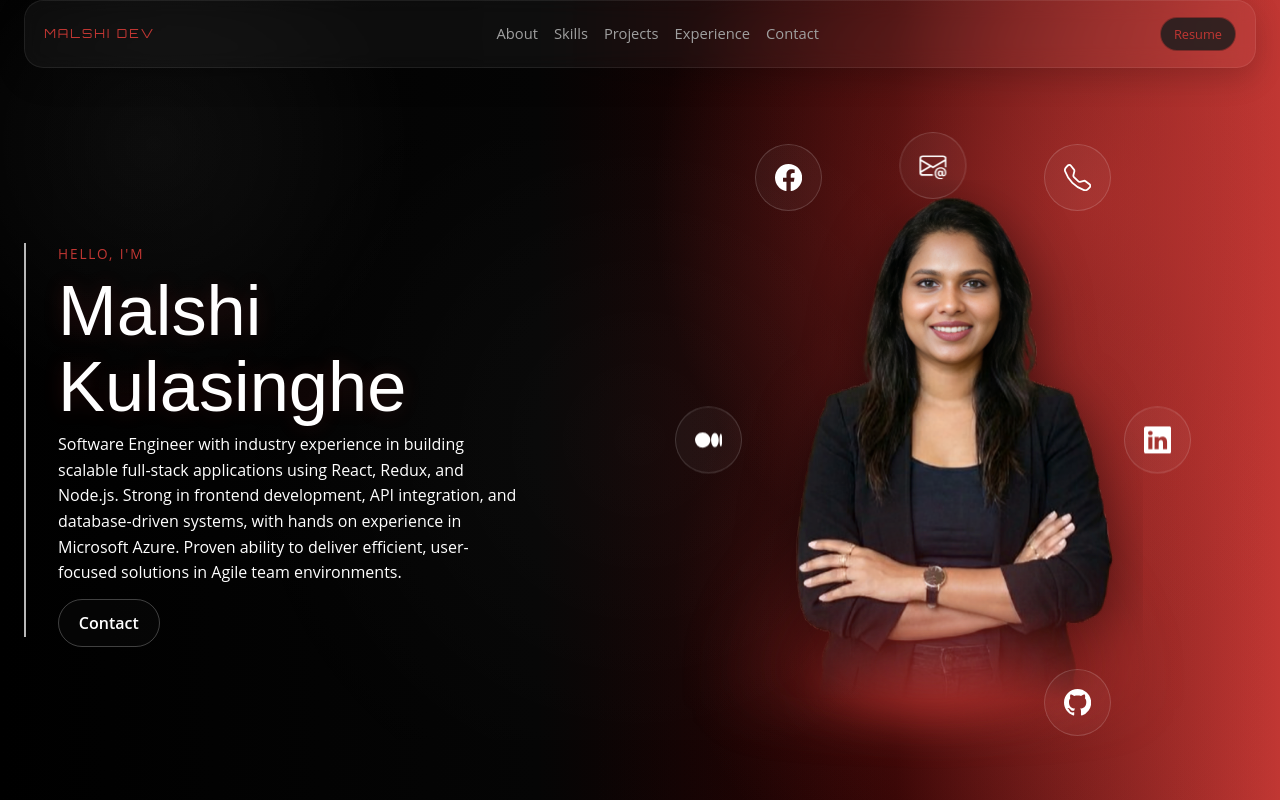
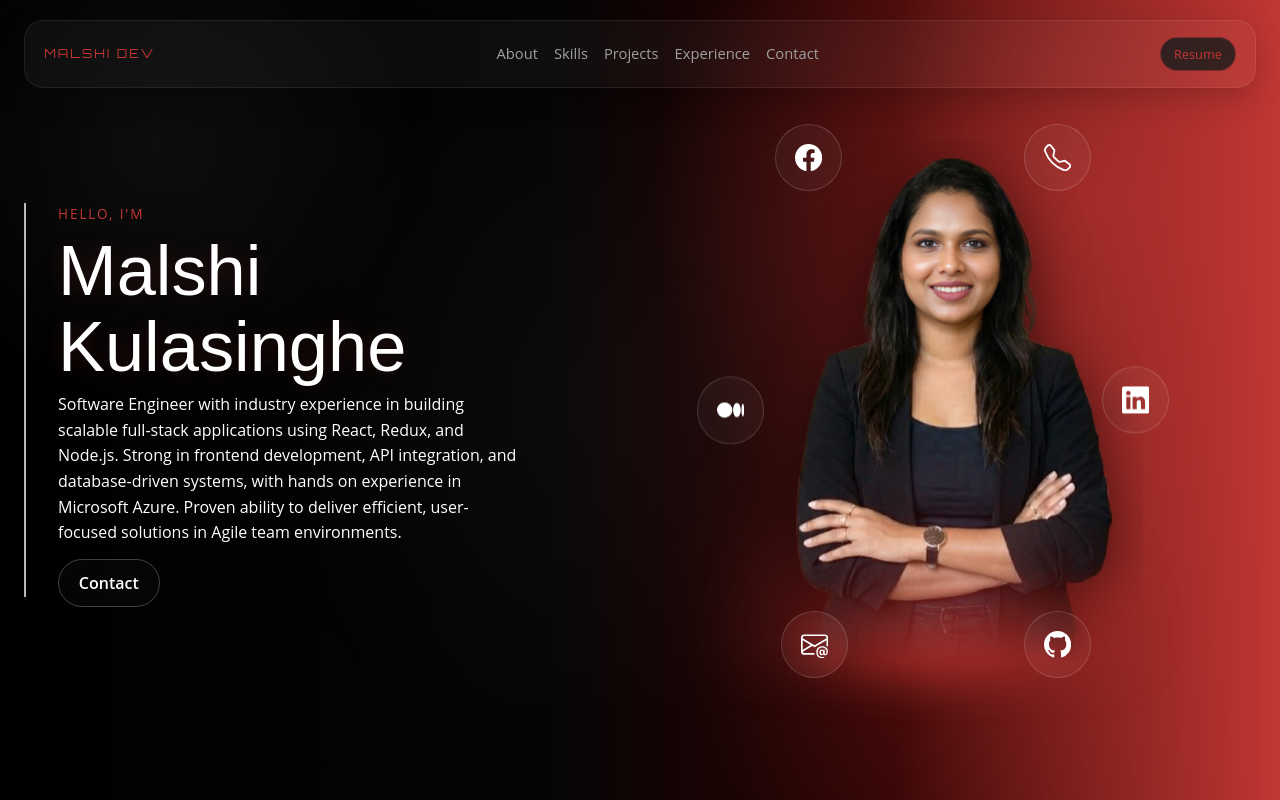
Before and after one commit to Malshii/Portfolio-v2, a Next.js app: page / in a window 1280 px wide. Shown: the top 800 px of the page. Built offline with nearby package versions, Linux system fonts and the light colour scheme.

Commit message:
updated header and hero section

```diff
--- a/app/components/TopNav.js
+++ b/app/components/TopNav.js
@@ -1,8 +1,5 @@
 export default function TopNav() {
   return (
-    <div style={{
-      padding: '40px',
-    }}>
     <header className="top-nav glass-card">
       <a href="#home" className="brand">
         Malshi Dev
@@ -18,6 +15,5 @@ export default function TopNav() {
         Resume
       </a>
     </header>
-    </div>
   );
 }
--- a/app/styles/navigation.css
+++ b/app/styles/navigation.css
@@ -2,7 +2,7 @@
 
 .top-nav {
   position: absolute;
-  top: 0;
+  top: 1.25rem;
   left: 0;
   right: 0;
   padding-top: 1.5rem;
--- a/app/styles/social.css
+++ b/app/styles/social.css
@@ -39,35 +39,34 @@
 
 /* Unique positions for 6 social icons */
 .social-1 {
-  top: -36px;
-  left: 32px;
+  top: -16px;
+  left: 52px;
 }
 
 .social-2 {
-  top: -48px;
-  left: 50%;
-  transform: translateX(-50%);
+  bottom: -18px;
+  left: 58px;
 }
 
 .social-3 {
-  top: -36px;
-  right: 32px;
+  top: -16px;
+  right: 52px;
 }
 
 .social-4 {
   top: 50%;
-  right: -48px;
+  right: -26px;
   transform: translateY(-50%);
 }
 
 .social-5 {
-  bottom: -36px;
-  right: 32px;
+  bottom: -18px;
+  right: 52px;
 }
 
 .social-6 {
-  top: 50%;
-  left: -48px;
+  top: 52%;
+  left: -26px;
   transform: translateY(-50%);
 }
 
```
Lines whose indentation alone changed are shown as unchanged.
